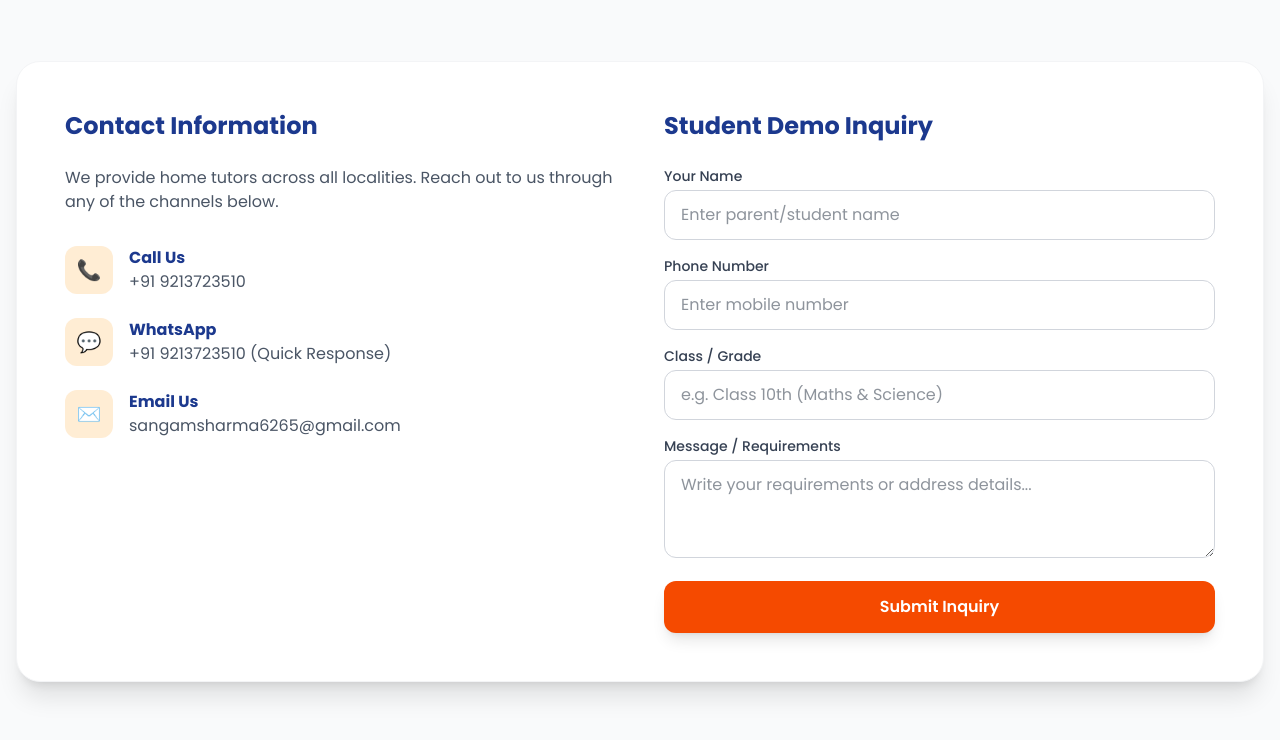
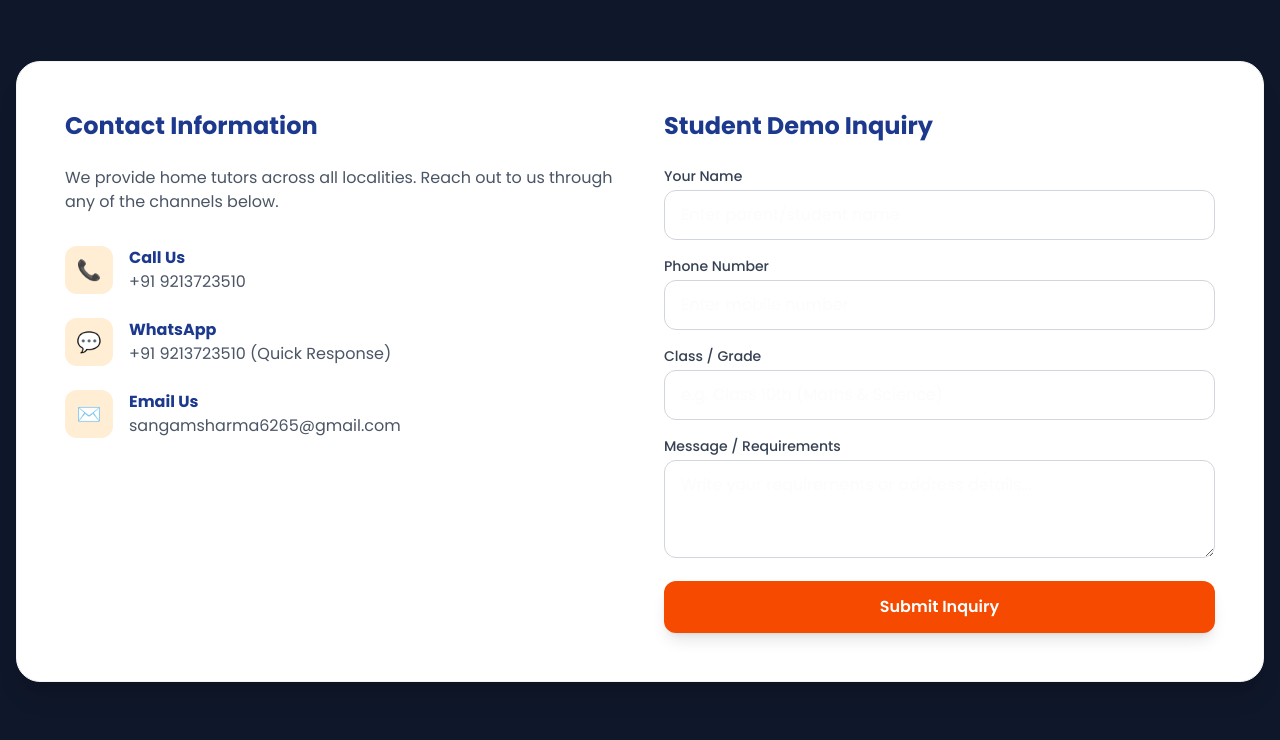
Before and after one commit to sangamsharma6265/shree-ram-tuitions, a website: page contact.html in a window 1280 px wide. Shown: the part 287-1027 px from the top of the page. Drawn offline with nearby package versions, Linux system fonts and the light colour scheme.

Commit message:
Update all files to dark background

```diff
--- a/contact.html
+++ b/contact.html
@@ -8,7 +8,11 @@
     <script src="https://cdn.jsdelivr.net/npm/@tailwindcss/browser@4"></script>
     <link href="https://fonts.googleapis.com/css2?family=Poppins:wght@300;400;500;600;700&display=swap" rel="stylesheet">
     <style>
-        body { font-family: 'Poppins', sans-serif; }
+        body {
+            font-family: 'Poppins', sans-serif;
+            background-color: #0f172a !important;
+            color: #f8fafc !important;
+        }
     </style>
 </head>
 <body class="bg-gray-50 text-gray-800">
```
Also changed, not shown: about.html (+5 -2 lines), index.html (+5 -1 lines), services.html (+5 -2 lines).
